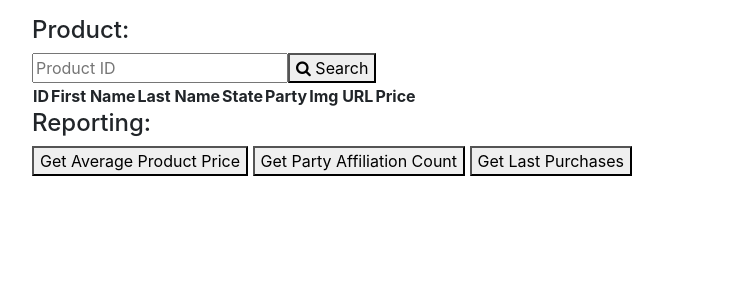
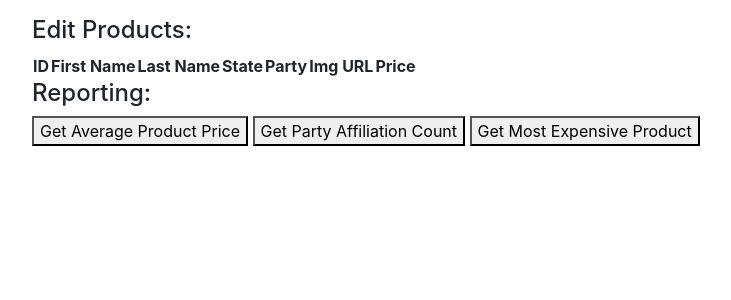
Before and after one commit to csanchez7/cst336Final, a PHP site: page /admin.php in a window 1280 px wide. Shown: the part 141-441 px from the top of the page, without its empty margins (96-827 px from the left). Run offline with PHP 8.4, Linux system fonts and the light colour scheme; the visitor is signed in with stand-in values (Sample User, id 1); lists and menus that the app fills with data are empty.

Commit message:
Added admin reporting, but one report is still not working. Pushing up so hanna can check out.

```diff
--- a/admin.php
+++ b/admin.php
@@ -44,8 +44,7 @@
             <hr>
         </header>
         <div class="main-content" id="admin-panel">
-            <h4>Product:</h4>
-            <input placeholder="Product ID" type="text" name="product-search"><button id="product-search-button"><i class="fa fa-search"></i> Search</button>
+            <h4>Edit Products:</h4>
                 <table id="product-admin-table">
                     <tr>
                         <th>ID</th>
@@ -58,9 +57,15 @@
                     </tr>
                 </table>
             <h4>Reporting:</h4>
-            <button>Get Average Product Price</button>
-            <button>Get Party Affiliation Count</button>
-            <button>Get Last Purchases</button>
+            <button class="admin-report-button" id="avg-product-price">Get Average Product Price</button>
+            <button class="admin-report-button" id="total-party-count">Get Party Affiliation Count</button>
+            <button class="admin-report-button" id="most-expensive-product">Get Most Expensive Product</button>
+            <div id="report-results">
+                <p id="avg-price" class="reports">The average price of all the senetors is <span id="avg-product-price-total"></span></p>
+                <p id="party-count" class="reports">The totals for each politcal party: <span id="party-total"></span></p>
+                <p id="most-expensive-label" class="reports">The the most expensive senetor is <span id="most-expensive"></span></p>
+                <p id="report-error" class="error-font">Sorry. That report had an issue. Please try again.</p>
+            </div>
         </div>
     </div>
 </body>
--- a/css/admin.css
+++ b/css/admin.css
@@ -1,4 +1,12 @@
-#admin-panel{
+.reports {
+    display: none;
+}
+
+#report-error {
+    display: none;
+}
+
+#admin-panel {
     width: 80%;
     margin: 0 auto;
 }
--- a/js/adminPanel.js
+++ b/js/adminPanel.js
@@ -15,3 +15,53 @@ function parseEditProductResponse(response) {
         }
     }
 }
+
+function showAvgPrice (data, status){
+    if(status === "success"){
+        var parsedData = JSON.parse(data)
+        $("#avg-product-price-total").append(cleanMoney(parsedData.avgPrice));
+        $("#avg-price").show();
+    }
+}
+
+//Still needs work
+function showPartyCount (data, status){
+    if(status === "success"){
+        var parsedData = JSON.parse(data);
+        //var string = ""
+        $("#avg-product-price-total").append(cleanMoney(parsedData.avgPrice));
+        $("#avg-price").show();
+    }
+}
+
+function showMostExpensive (data, status){
+    if(status === "success"){
+        var parsedData = JSON.parse(data);
+        var string = parsedData.sen_firstName + " " +  parsedData.sen_lastName + " at an amount of " + cleanMoney(parsedData.max) + ".";
+        $("#most-expensive").append(string);
+        $("#most-expensive-label").show();
+    }
+}
+
+function showReportError(){
+    $("#report-error").show();
+}
+
+function cleanMoney(money){
+    return "$"+ parseFloat(money).toFixed(2);
+}
+
+$("#avg-product-price").click(function(){
+    $("#report-error").hide();
+    ajaxCall('post', "inc/adminReports.php", {function: "avgProduct"}, showAvgPrice, showReportError)
+});
+
+$("#total-party-count").click(function(){
+    $("#report-error").hide();
+    ajaxCall('post', "inc/adminReports.php", {function: "partyCount"}, showPartyCount, showReportError)
+});
+
+$("#most-expensive-product").click(function(){
+    $("#report-error").hide();
+    ajaxCall('post', "inc/adminReports.php", {function: "mostExp"}, showMostExpensive, showReportError)
+});
--- a/js/global.js
+++ b/js/global.js
@@ -49,5 +49,13 @@ var response = [{
     }
 ];
 
-parseProductResponse(response);
-//TODO: Create ajax call to db to search.
+
+function ajaxCall(type, url, payload, successCallback, errorCallback){
+     $.ajax({
+      url: url,
+      type: type,
+      data: payload,
+      success: successCallback,
+      error: errorCallback
+    });
+}
--- a/js/search.js
+++ b/js/search.js
@@ -1,6 +1,9 @@
 var products = [];
 
 //TODO: Add hooks to backend to grab search results from backend.
+
+parseProductResponse(response);
+//TODO: Create ajax call to db to search.
 
 var states = [
     "AK", "AL", "AR", "AZ", "CA", "CO", "CT", "DC",
```
Also changed, not shown: inc/adminReports.php (renamed from inc/functions.php, +20 -7 lines).
